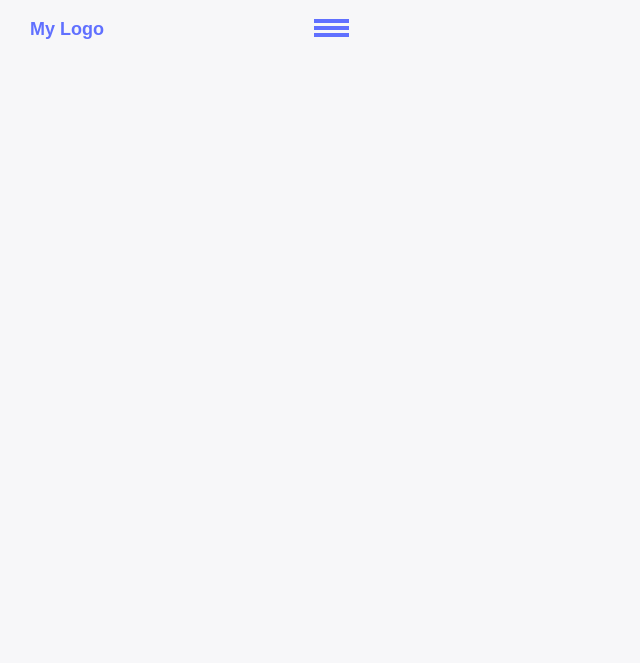
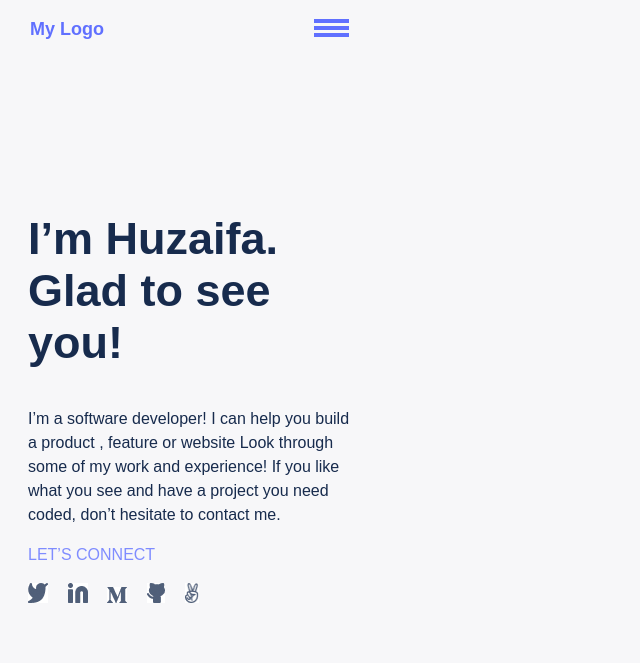
Before and after one commit to huzaifazahid44/figma_portfolio, a plain HTML site: page index.html in a window 1280 px wide. Shown: the whole page, without its empty margins (0-640 px from the left). Drawn offline with Linux system fonts and the light colour scheme.

Commit message:
created headline section
following the header, created the preceding headline with proper margin using flex .(semantic html)

```diff
--- a/index.html
+++ b/index.html
@@ -29,6 +29,70 @@
 </section>
 
 
+    </header>
+
+    <main class="headline">
+
+        <section class="headlinetext">
+
+    <h2>
+        I’m Huzaifa.
+    Glad to see
+    you!
+
+        </h2>
+
+        <p>
+
+            I’m a software developer! I can help you build a product , feature or website Look through some of my work and experience! If you like what you see and have a project you need coded, don’t hesitate to contact me.
+
+
+    </p>
+
+    <h3>
+        LET’S CONNECT
+    </h3>
+
+    <aside class="social-media">
+    <img src="Vector.jpg" class="image1">
+    <img src="Linkedin icon.jpg" class="image2">
+    <img src="m icon.jpg"  class="image3">
+    <img src="reddit.jpg"  class="image4">
+    <img src="hand sign.jpg" class="image5">
+
+    </aside>
+
+
+        </section>
+
+
+
+    </main>
+
+    </section>
+
+
+
+
+
+
+
+
+
+
+
+
+
+
+
+
+
+
+
+
+
+
+
 
 </body>
 </html>
--- a/style.css
+++ b/style.css
@@ -60,3 +60,90 @@ h1 {
   height: 48px;
   top: 44px;
 }
+
+.headline {
+  display: flex;
+  width: 375px;
+  height: 604px;
+  top: 92px;
+  gap: 12px;
+}
+
+.headlinetext {
+  width: 327px;
+  height: 450px;
+  letter-spacing: 0;
+  text-align: left;
+  margin-top: 120px;
+  margin-left: 20px;
+}
+
+h2 {
+  font-family: 'Poppins', sans-serif;
+  font-size: 45px;
+  font-weight: 700;
+  line-height: 52px;
+  letter-spacing: 0;
+  text-align: left;
+  color: #172b4d;
+}
+
+p {
+  font-family: 'Poppins', sans-serif;
+  font-size: 16px;
+  font-weight: 400;
+  line-height: 24px;
+  color: #172b4d;
+}
+
+h3 {
+  font-family: 'Poppins', sans-serif;
+  font-style: normal;
+  font-weight: 500;
+  font-size: 16px;
+  line-height: 24px;
+  color: #7f8cff;
+}
+
+.image1 {
+  display: flex;
+  justify-self: left;
+  width: 19.99px;
+  height: 19.96px;
+}
+
+.image2 {
+  width: 20px;
+  height: 20px;
+  top: 470px;
+  left: 63px;
+}
+
+.image3 {
+  width: 20px;
+  height: 16px;
+  top: 472px;
+  left: 103px;
+}
+
+.image4 {
+  width: 17.99px;
+  height: 20px;
+  top: 470px;
+  left: 143px;
+}
+
+.image5 {
+  width: 14.17px;
+  height: 20px;
+  top: 470px;
+  left: 180px;
+}
+
+.social-media {
+  display: flex;
+  justify-content: space-between;
+  width: 170.99px;
+  height: 19.96px;
+  align-items: baseline;
+}
```
